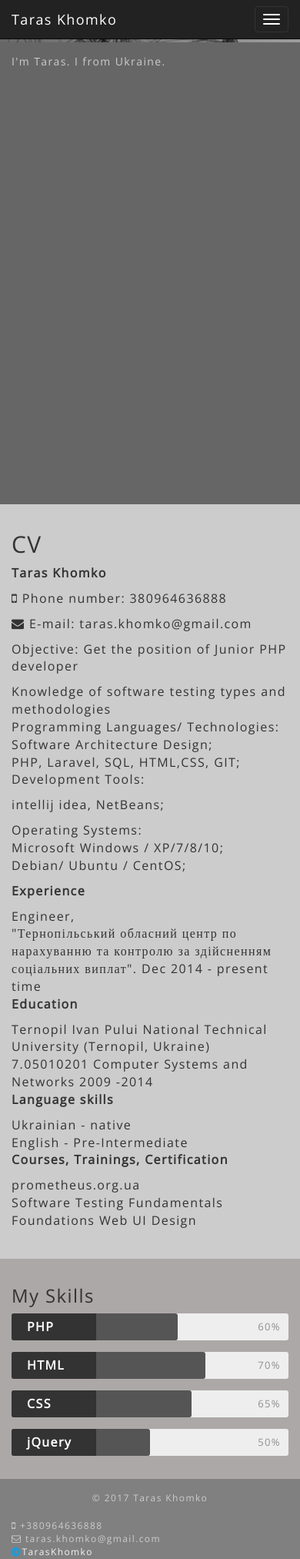
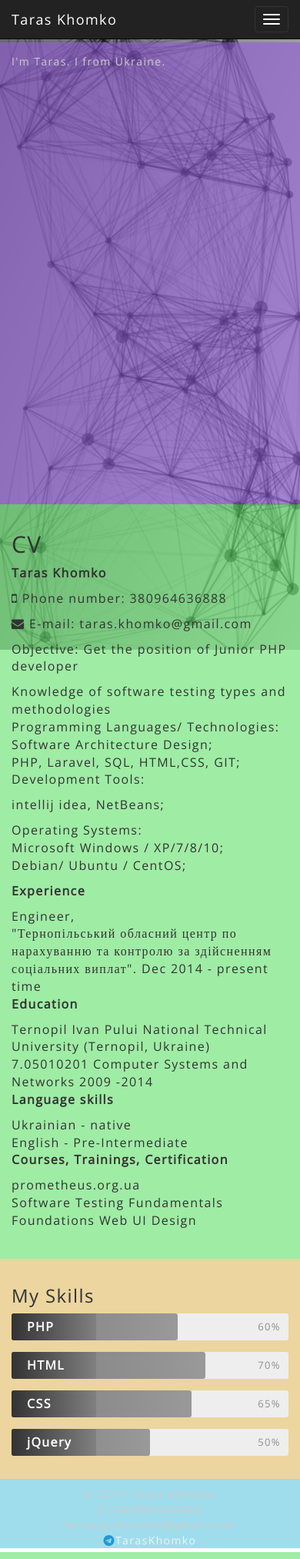
Before and after one commit to TarasKhomko/taraskhomko.github.io, a PHP site: page / in a window 390 px wide. Shown: the whole page at 77% size. Run offline with PHP 8.4, Linux system fonts and the light colour scheme; some libraries are stand-ins or nearby versions.

Commit message:
linear-gradient

```diff
--- a/css/style.css
+++ b/css/style.css
@@ -1,10 +1,10 @@
-body{
-font-family: "Open Sans";
-	 letter-spacing: 0.1em;
+body {
+	font-family: "Open Sans";
+	letter-spacing: 0.1em;
 	font-size: 14px;
+}
 
-}
-#particles-js{
+#particles-js {
 	position: fixed;
 	top: 0;
 	left: 0;
@@ -13,113 +13,173 @@ font-family: "Open Sans";
 	z-index: 1;
 	background: linear-gradient(to bottom right, #666, #999, #ccc);
 }
-.con{
+
+.con {
 	position: relative;
 	z-index: 2;
 }
 
-	.content{
+.content {
+	margin-top: 55px;
+}
 
-	margin-top: 55px;
-			}
-.footer{
+.footer {
 	min-height: 70px;
-	height: auto;
+	margin: 5px;
+	color: #ccc;
 	background-color: #808080;
-	color: #ccc;
-	font-size: 12px;
+	height: 100%;
 }
+
 .copyright {
 	text-align: center;
-	line-height: 50px;
-	min-height: 50px;
-
 }
 
-.contacts{
-		height: auto;
+.contacts {
 	text-align: left;
 }
-.contacts a{
+
+
+
+.copyright {
+	text-align: center;
+}
+
+.contacts {
+	height: auto;
+	text-align: left;
+	padding-bottom: 5px;
+}
+
+.contacts a {
 	color: #f2f2f2;
 }
-.contacts a:hover{
+
+.contacts a:hover {
 	color: #e6e6e6;
 	text-decoration: none;
 }
 
-.about{
+.about {
 	padding: 15px;
 	height: 600px;
-	background-color: #666;
+	background: linear-gradient(to bottom right, #666, #888);
+
 	color: #ccc;
 }
-.info{
+
+.info {
 	padding: 15px;
-min-height:  600px;
-color:#333 ;
-    font-size: 16px;
-	background-color:   #ccc;
+	min-height: 600px;
+	color: #333;
+	font-size: 16px;
+
+	background: linear-gradient(to bottom right, #ccc, #f2f2f2);
 }
 
-.skils{
+.skils {
 	padding: 15px;
-
 	background-color: #ada8a8;
 }
+
 .skil {
-	position:relative;
-	display:block;
-	margin-bottom:15px;
-	width:100%;
-	background:#eee;
-	height:35px;
-	border-radius:3px;
-	transition:0.4s linear;
-	transition-property:width, background-color;
+	position: relative;
+	display: block;
+	margin-bottom: 15px;
+	width: 100%;
+	background: #eee;
+	height: 35px;
+	border-radius: 3px;
+	transition: 0.4s linear;
+	transition-property: width, background-color;
 }
 
 .skil_text {
-	position:absolute;
-	top:0;
-	left:0;
-  width:110px;
-	font-weight:bold;
-	font-size:14px;
-	color:#fff;
-	background:#333;
-	border-top-left-radius:3px;
-	border-bottom-left-radius:3px;
+	position: absolute;
+	top: 0;
+	left: 0;
+	width: 110px;
+	font-weight: bold;
+	font-size: 14px;
+	color: #fff;
+	background: #333;
+
+	background: linear-gradient(to right, #333, #595959, #808080);
+
+	border-top-left-radius: 3px;
+	border-bottom-left-radius: 3px;
 }
 
 .skil_text span {
 	font-size: 16px;
-	display:block;
-	padding:0 20px;
-	height:35px;
-	line-height:35px;
-	border-top-left-radius:3px;
-	border-bottom-left-radius:3px;
+	display: block;
+	padding: 0 20px;
+	height: 35px;
+	line-height: 35px;
+	border-top-left-radius: 3px;
+	border-bottom-left-radius: 3px;
 }
 
 .skil_bar {
-	height:35px;
-	width:0px;
-	background:#555;
-	border-radius:3px;
+	height: 35px;
+	width: 0px;
+	background: #555;
+		background: linear-gradient(to right, #808080, #999999 );
+	border-radius: 3px;
 }
 
 .skil_percent {
-	position:absolute;
-	right:10px;
-	top:0;
-	font-size:13px;
-	height:35px;
-	line-height:35px;
-	color:#ffffff;
-	color:rgba(0, 0, 0, 0.4);
+	position: absolute;
+	right: 10px;
+	top: 0;
+	font-size: 13px;
+	height: 35px;
+	line-height: 35px;
+
+	color: #ffffff;
+	color: rgba(0, 0, 0, 0.4);
 }
 
-.fa-telegram{
+.fa-telegram {
 	color: #2298d5;
 }
+
+@media screen and (max-width: 750px) {
+
+	.footer {
+		min-height: 90px;
+		margin: auto;
+		padding: 10px;
+		background-color: rgba( 93, 197, 223, 0.588);
+	}
+	.copyright {
+		text-align: center;
+	}
+	.contacts {
+		text-align: center;
+	}
+	li{
+		background: linear-gradient( #404040, 	 #333333, #404040);
+		text-align: center;
+	}
+
+	.about {
+
+	background: rgba( 147, 93, 223, 0.588 );
+
+	color: #ccc;
+}
+
+.info {
+
+	color: #333;
+
+	background: rgba( 93, 223, 103, 0.588 );
+}
+
+.skils {
+
+	background: rgba( 223, 184, 93, 0.588 );
+}
+
+}
--- a/index.html
+++ b/index.html
@@ -142,14 +142,13 @@
 		<div class="container-fluid">
 			<div class="row">
 				<div class="footer">
-					<div class="col-md-6">
+					<div class="col-md-8 col-sm-6 col-xs-12">
 						<div class="copyright">
 							<span> &#169; 2017 Taras Khomko</span>
 						</div>
 					</div>
-					<div class="col-md-2"></div>
-					<div class="col-md-2"></div>
-					<div class="col-md-2">
+
+					<div class="col-md-4 col-sm-6 col-xs-12">
 						<div class="contacts">
 							<span><i class="fa fa-mobile" aria-hidden="true"></i> +380964636888</span><br>
 							<span><i class="fa fa-envelope-o" aria-hidden="true"></i> taras.khomko@gmail.com</span><br>
```
